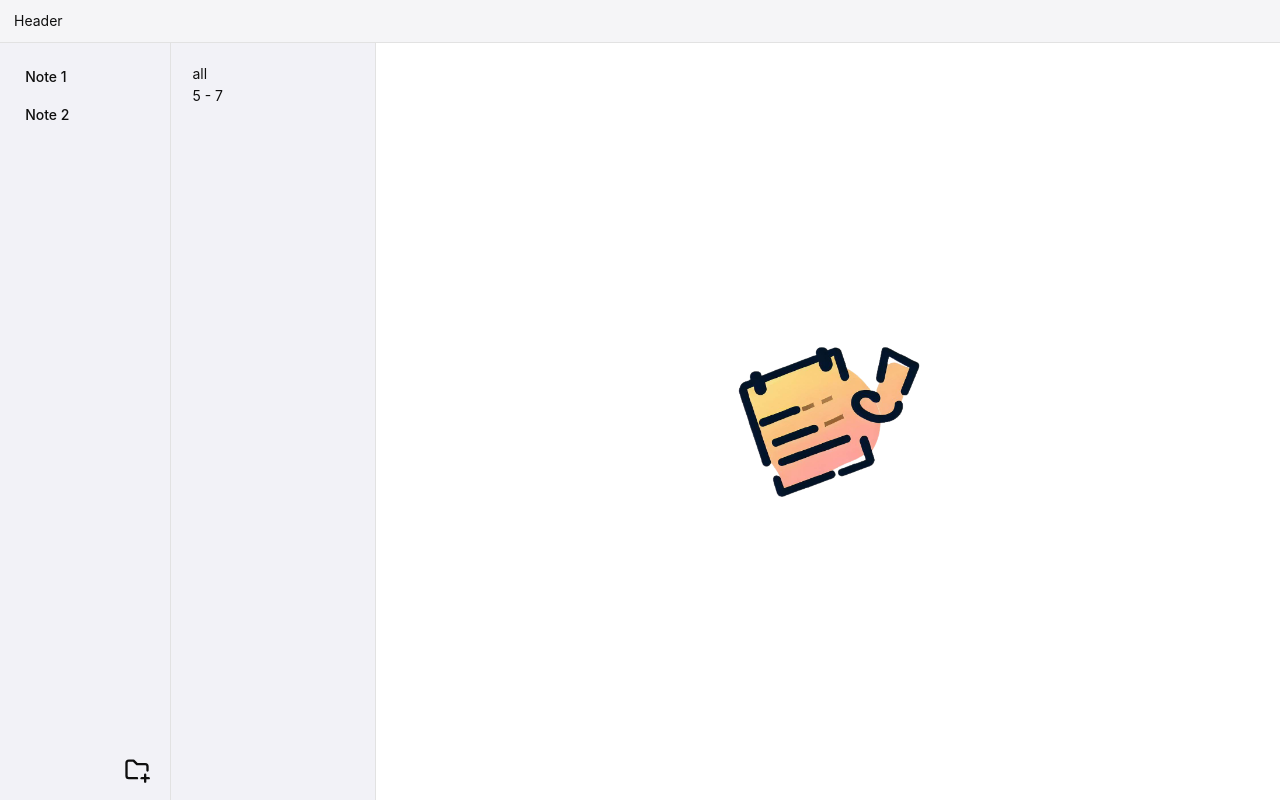
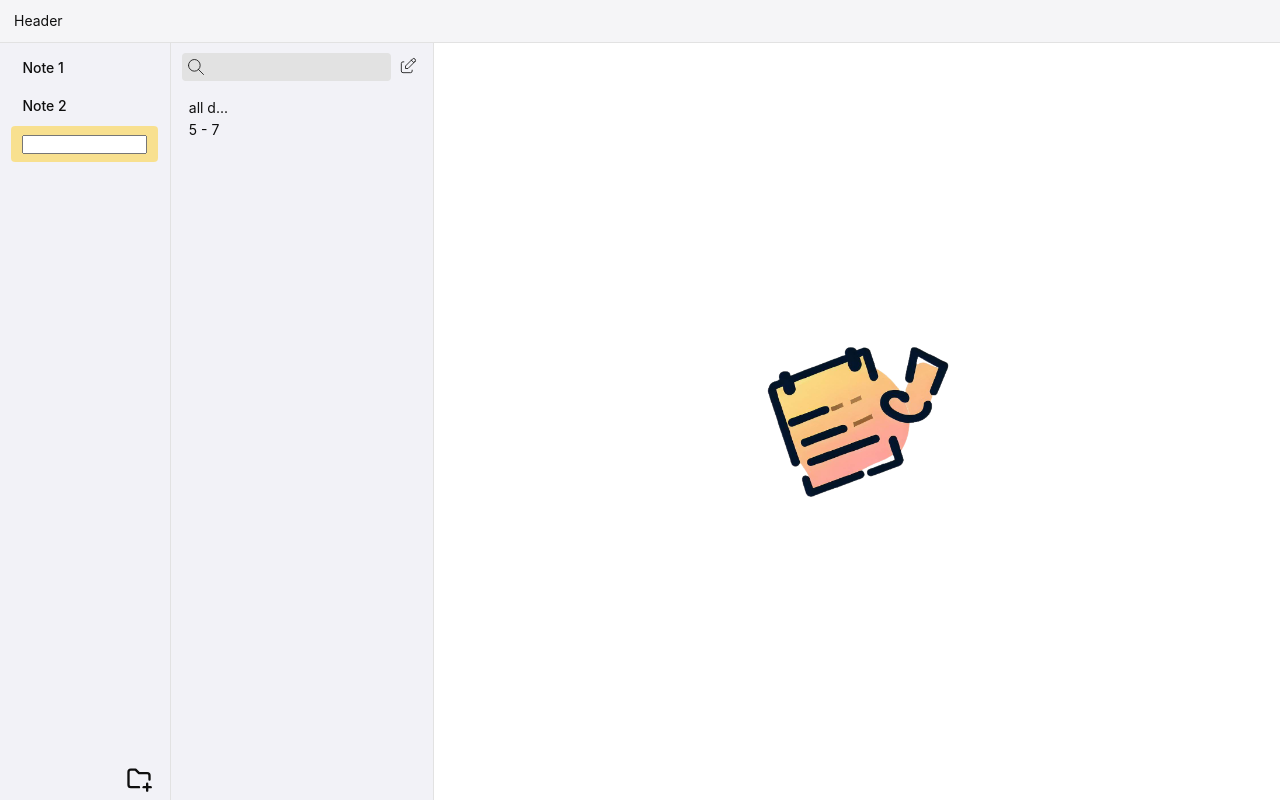
Before and after one commit to work4m/Enthus-note, a React (Vite) app: page / in a window 1280 px wide. Both pictures are taken after a click on the element 136 px from the left and 773 px from the top of the page. Built offline with nearby package versions, Linux system fonts and the light colour scheme.

Commit message:
basic design for 1 and 2 column

```diff
--- /dev/null
+++ b/src/components/AddFolderItem.tsx
@@ -0,0 +1,25 @@
+import { FormEvent } from "react";
+
+type Props = {
+    onSubmit: (data: string) => void;
+}
+
+const AddFolderItem = (props: Props) => {
+
+    // on enter/submit form
+    const onSubmitName = (e: FormEvent) => {
+        e.preventDefault();
+        console.log("data e :: ", e.target);
+        props.onSubmit("data e ::");
+    }
+
+    return (
+        <li className="first-col-item-container selected-col">
+            <form onSubmit={onSubmitName}>
+                <input type="text" className="add-folder-inputbox" />
+            </form>
+        </li>
+    )
+}
+
+export default AddFolderItem;
--- a/src/components/FirstCol.tsx
+++ b/src/components/FirstCol.tsx
@@ -1,8 +1,10 @@
+import { useState } from "react";
 import { useDispatch, useSelector } from "react-redux";
 import { IconFolderPlus } from '@tabler/icons-react';
 
 import { RootState } from "../store/Store";
 import { SELECT_CATEGORY } from "../store/Note/NoteTypes";
+import AddFolderItem from "./AddFolderItem";
 
 function FirstCol() {
 
@@ -10,10 +12,20 @@ function FirstCol() {
 
     const { note_data, selectedCategory } = useSelector((state: RootState) => state.notes);
 
+    // status for is add folder component show
+    const [isAddNewFolder, setAddNewFolder] = useState<boolean>(false);
+
+    // add new folder press
+    const addFolderPress = () => {
+        setAddNewFolder(true);
+    }
+
+    // for select main folder
     const select_category = (index: number) => {
         dispatch({ type: SELECT_CATEGORY, payload: index });
     }
 
+    // render items for perticular item
     const column_item = ({ categoryName, index }: {
         categoryName: string, index: number
     }) => {
@@ -21,7 +33,7 @@ function FirstCol() {
 
         let containerClassList = "first-col-item-container";
 
-        if (isSelected()) {
+        if (isSelected() && !isAddNewFolder) {
             containerClassList += " selected-col"
         }
 
@@ -32,6 +44,11 @@ function FirstCol() {
         );
     }
 
+    // after press enter folder adding time
+    const onAddFolderSubmit = (data: string) => {
+        setAddNewFolder(false);
+    }
+
     return (
         <div
             className='column first-column'
@@ -40,14 +57,23 @@ function FirstCol() {
                 {
                     note_data?.map((category, index) => column_item({ categoryName: category.name, index }))
                 }
+
+                {/* when add new folder user have to show this add component */}
+                {
+                    isAddNewFolder
+                        ?
+                        <AddFolderItem onSubmit={onAddFolderSubmit} />
+                        :
+                        null
+                }
             </ul>
 
             {/* bottom bar */}
             <div className="bottom-container">
                 <div />
 
-                <div className="add-folder-icon" >
-                    <IconFolderPlus size={28} stroke={"2px"} />
+                <div className="add-item-icon" onClick={addFolderPress}>
+                    <IconFolderPlus size={28} />
                 </div>
             </div>
         </div>
--- /dev/null
+++ b/src/components/SearchNoteBar.tsx
@@ -0,0 +1,15 @@
+import { IconSearch } from "@tabler/icons-react"
+
+type Props = {}
+
+const SearchNoteBar = (props: Props) => {
+  return (
+    <div className="search-container">
+        <IconSearch  size={"20px"} stroke={"1px"} />
+
+        <input type="text" className="search-inputbox" />
+    </div>
+  )
+}
+
+export default SearchNoteBar
--- a/src/components/SecondCol.tsx
+++ b/src/components/SecondCol.tsx
@@ -1,8 +1,10 @@
 import { useDispatch, useSelector } from "react-redux";
+import { IconEdit } from "@tabler/icons-react";
 
 import { RootState } from "../store/Store";
 import { SELECT_NOTE } from "../store/Note/NoteTypes";
 import EmptyData from "./EmptyData";
+import SearchNoteBar from "./SearchNoteBar";
 
 function SecondCol() {
 
@@ -10,6 +12,7 @@ function SecondCol() {
 
     const { note_data, selectedNote, selectedCategory = 0 } = useSelector((state: RootState) => state.notes);
 
+    // select note
     const select_note = (index: number) => {
         dispatch({ type: SELECT_NOTE, payload: index });
     }
@@ -34,16 +37,30 @@ function SecondCol() {
 
         return (
             <li key={`${index}_note_`} className={containerClassList} onClick={() => select_note(index)}>
-                <p>{note.description.slice(0, 4)}</p>
+                <p>{note.description.slice(0, 5)}...</p>
                 <p>{`${date.getDate()} - ${(date.getMonth() + 1)}`}</p>
             </li>
         );
+    }
+
+    // press on create note
+    const createNotePress = () => {
+
     }
 
     return (
         <div
             className='column second-column'
         >
+            {/* top bar */}
+            <div className="top-container">
+                <SearchNoteBar />
+
+                <div className="add-item-icon add-note-icon" onClick={createNotePress}>
+                    <IconEdit size={"20px"} stroke={"1px"} />
+                </div>
+            </div>
+
             {
                 __notesAvailable()
                     ?
--- a/src/pages/Home/styles.css
+++ b/src/pages/Home/styles.css
@@ -21,9 +21,18 @@
 
 /* perticuler column start */
 .column {
-    padding: 1rem;
+    padding: 0.4rem 0.8rem;
     height: 100%;
     background-color: var(--first-gray);
+}
+
+.add-item-icon {
+    padding: 0.4rem;
+    cursor: pointer;
+}
+
+.add-item-icon:hover {
+    color: var(--selected-dark-yellow);
 }
 
 /* * first start */
@@ -31,7 +40,7 @@
     border-right: 0.8px solid var(--border-gray);
     display: flex;
     flex-direction: column;
-    flex: 0.65;
+    flex: 0.72;
 }
 
 .first-column ul {
@@ -44,7 +53,7 @@
 .first-col-item-container {
     margin: 2px 0;
     padding: 0.5rem 0.8rem;
-    border-radius: 4px;
+    border-radius: var(--border-radius);
     cursor: pointer;
 }
 
@@ -61,13 +70,8 @@
     top: 10px;
 }
 
-.add-folder-icon {
-    padding: 0.4rem;
-    cursor: pointer;
-}
-
-.add-folder-icon:hover {
-    color: var(--selected-dark-yellow);
+.add-folder-inputbox {
+    width: 100%;
 }
 
 /* ! first end */
@@ -76,7 +80,16 @@
 .second-column {
     border-right: 0.8px solid var(--border-gray);
     display: flex;
+    flex-direction: column;
     flex: 0.8;
+}
+
+.top-container {
+    display: flex;
+    align-items: center;
+    flex-direction: row;
+    justify-content: space-between;
+    margin-bottom: 0.4rem;
 }
 
 .second-column ul {
@@ -88,13 +101,40 @@
 .second-col-item-container {
     margin: 2px 0;
     padding: 0.3rem 0.5rem;
-    border-radius: 4px;
+    border-radius: var(--border-radius);
     cursor: pointer;
 }
 
 .second-col-item-container:hover {
     background-color: var(--selected-color);
 }
+
+/* searchc omponent */
+
+.search-container {
+    display: flex;
+    flex-direction: row;
+    border-radius: var(--border-radius);
+    padding: 2px;
+    flex: 1;
+    background-color: var(--border-gray);
+    padding: 4px;
+}
+
+.search-inputbox {
+    outline: none;
+    border: none;
+    background-color: inherit;
+    margin-left: 4px;
+}
+
+.add-note-icon {
+    position: relative;
+    top: 2px;
+    left: 2px;
+}
+
+/* end searchc omponent */
 
 /* ! second end */
 
--- a/src/styles.css
+++ b/src/styles.css
@@ -3,6 +3,7 @@
   font-size: 14px;
   line-height: 22px;
   font-weight: 400;
+  --border-radius: 4px;
 
   color: #0f0f0f;
   --main-color: #f5f5f7;
```
Also changed, not shown: vite.config.ts.timestamp-1688627542082-d5b92f7b38984.mjs (added, +29 -0 lines).
